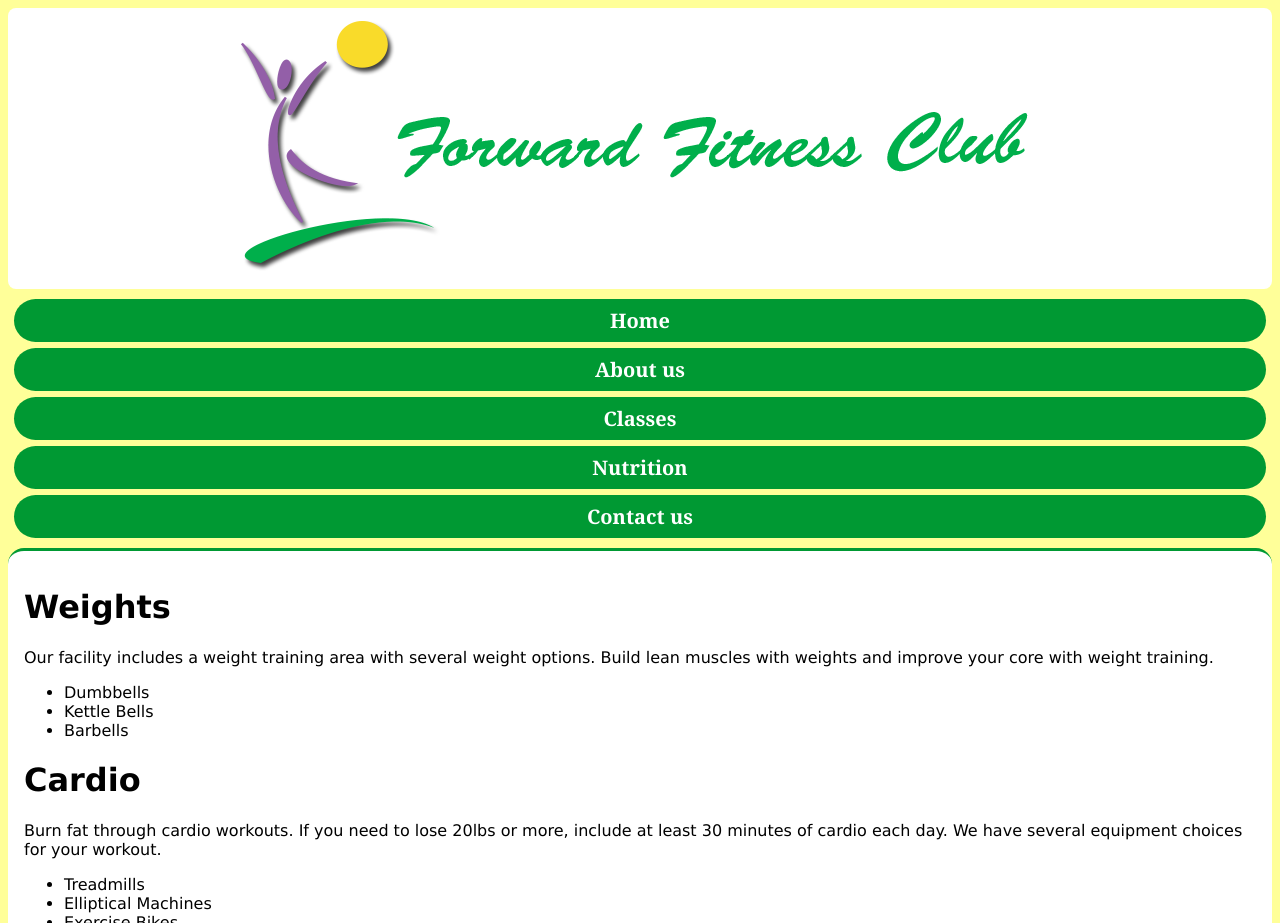
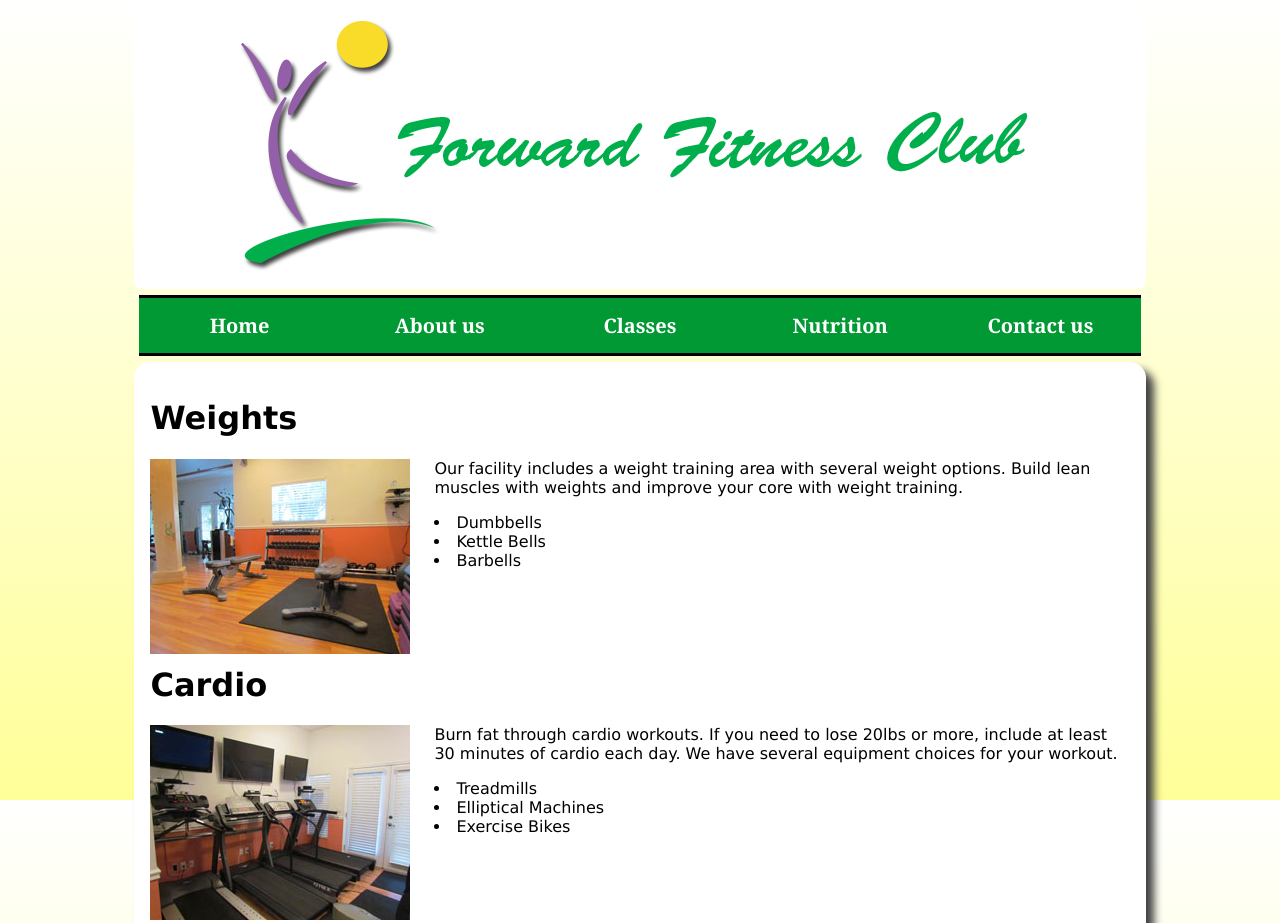
Before and after one commit to gv7667/gv7667.github.io, a plain HTML site: page about.html in a window 1280 px wide. Shown: the top 923 px of the page. Drawn offline with Linux system fonts and the light colour scheme.

Commit message:
Add files via upload

```diff
--- a/css/styles.css
+++ b/css/styles.css
@@ -85,3 +85,116 @@ footer {
 .equip {
 	display: none;
 }
+
+@media only screen and (min-width: 660px) {
+
+	nav li{
+		display: inline;
+		float: left;
+		margin-left: 1%;
+		margin-right: 1%;
+		padding-left: 0;
+		padding-right: 0;
+		width: 18%;
+		white-space: nowrap;
+	}
+
+	main {
+		clear: left;
+		margin-top: 4em;
+	}
+	.mobile {
+		display: none;
+	}
+
+	.desktop {
+		display: inline;
+	}
+	.equip {
+		display: inline;
+		float: left;
+		margin-right: 1.5em;
+	}
+
+	.items {
+		display: block;
+		list-style-position: inside;
+		margin-bottom: 5em;
+	}
+
+	.tablet {
+		display: block;
+	}
+
+	dt {
+		font-weight: bold;
+		margin-top: 0.7em;
+	}
+
+}
+
+@media only screen and (min-width: 830px) {
+
+	#container {
+		width: 80%;
+	}
+
+	nav ul {
+		margin: 0;
+		padding-left: 0.50%;
+		padding-right: 0.50%;
+	}
+
+	nav li {
+		border-radius: 0;
+		border-top: solid #000000;
+		border-bottom: solid #000000;
+		margin-left: 0;
+		margin-right: 0;
+		padding: 0;
+		width: 20%;
+	}
+
+	nav li a {
+		display: inline-block;
+		padding: 0.7em;
+	}
+
+	nav li a:link {
+		color: #FFFFFF;
+	}
+
+	nav li a:visited {
+		color: #FFFF99;
+	}
+
+	nav li a:hover {
+		color: #FFFF00;
+		font-style: italic;
+	}
+
+	body {
+		background: -moz-linear-gradient(#FFFFFF, #FFFF99); /* Firefox */
+		background: -o-linear-gradient(#FFFFFF, #FFFF99); /*Opera*/
+		background: -webkit-linear-gradient(#FFFFFF, #FFFF99); /* Chrome, Safari */
+		background: linear-gradient(#FFFFFF, #FFFF99);
+		background-attachment: fixed;
+	}
+
+	main {
+		border-style: none;
+		box-shadow: 0.5em 0.5em 0.5em #404040;
+		margin-bottom: 1em;
+		margin-top: 1em;
+	}
+
+	main p {
+		padding-left: 0.5em;
+		padding-right: 0.5em;
+	}
+
+	.items {
+		margin-bottom: 6em;
+	}
+
+}
```
